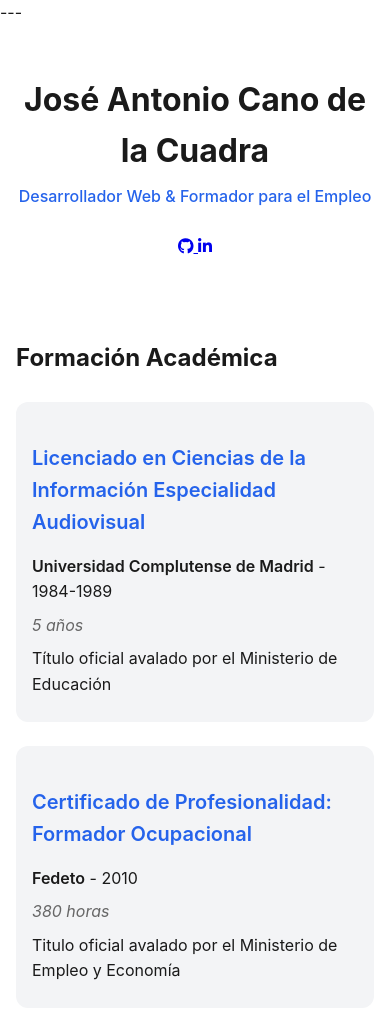
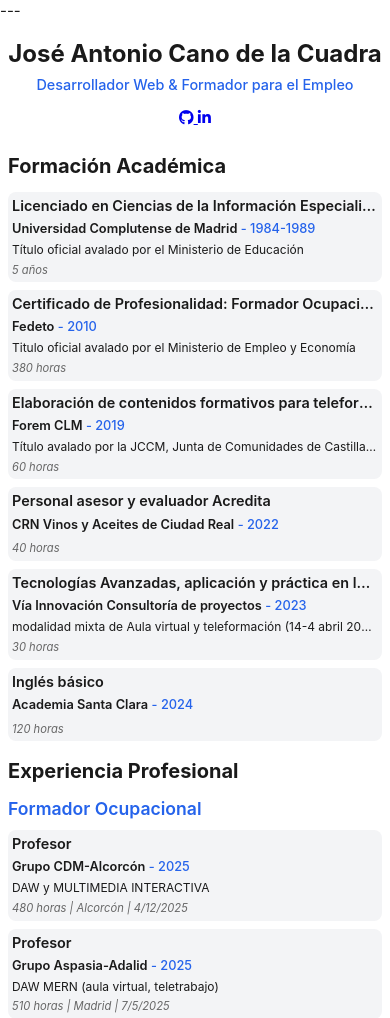
Before and after one commit to canodelacuadra/curriculum, an Astro site: page / in a window 390 px wide. Shown: the top 1018 px of the page. Built offline with nearby package versions, Linux system fonts and the light colour scheme; Astro itself is replaced by a stand-in of ours.

Commit message:
compacto

```diff
--- a/src/data/curriculum.json
+++ b/src/data/curriculum.json
@@ -24,49 +24,48 @@
       "estudios": "Licenciado en Ciencias de la Información Especialidad Audiovisual",
       "institucion": "Universidad Complutense de Madrid",
       "duracion": "5 años",
-      "observaciones": "Título oficial avalado por el Ministerio de Educación"
+      "observaciones": "Título oficial avalado por el Ministerio de Educación",
+      "lugar":"Madrid"
     },
     {
       "fecha": "2010",
       "estudios": "Certificado de Profesionalidad: Formador Ocupacional",
       "institucion": "Fedeto",
       "duracion": "380 horas",
-      "observaciones": "Titulo oficial avalado por el Ministerio de Empleo y Economía"
+      "observaciones": "Titulo oficial avalado por el Ministerio de Empleo y Economía",
+      "lugar":"Toledo"
     },
     {
       "fecha": "2019",
       "estudios": "Elaboración de contenidos formativos para teleformación (E-LEARNING)",
       "institucion": "Forem CLM",
       "duracion": "60 horas",
-      "observaciones": "Título avalado por la JCCM, Junta de Comunidades de Castilla la Mancha"
-    },
-    {
-      "fecha": "2022",
-      "estudios": "Evaluación de los Sistemas de Gestión de Formación Profesional para el Empleo",
-      "institucion": "Vía Innovación Consultoría de proyectos",
-      "duracion": "30 horas",
-      "observaciones": "modalidad mixta de Aula virtual y teleformación (3-28 octubre 2022)"
+      "observaciones": "Título avalado por la JCCM, Junta de Comunidades de Castilla la Mancha",
+      "lugar":"Toledo"
     },
     {
       "fecha": "2022",
       "estudios": "Personal asesor y evaluador Acredita",
       "institucion": "CRN Vinos y Aceites de Ciudad Real",
       "duracion": "40 horas",
-      "observaciones": "modalidad de Aula Virtual"
+      "observaciones": "",
+      "lugar":"Aula Virtual"
     },
     {
       "fecha": "2023",
       "estudios": "Tecnologías Avanzadas, aplicación y práctica en la FPE",
       "institucion": "Vía Innovación Consultoría de proyectos",
       "duracion": "30 horas",
-      "observaciones": "modalidad mixta de Aula virtual y teleformación (14-4 abril 2023)"
+      "observaciones": "modalidad mixta de Aula virtual y teleformación (14-4 abril 2023)",
+      "lugar":"Aula Virtual"
     },
     {
       "fecha": "2024",
       "estudios": "Inglés básico",
       "institucion": "Academia Santa Clara",
       "duracion": "120 horas",
-      "observaciones": ""
+      "observaciones": "",
+      "lugar":"Toledo"
     }
   ],
   "experiencia": {
--- a/src/pages/index.astro
+++ b/src/pages/index.astro
@@ -34,10 +34,10 @@
                 <h2>Formación Académica</h2>
                 {curriculum.formacion.map((item) => (
                     <div class="item">
-                        <h3>{item.estudios}</h3>
-                        <p><strong>{item.institucion}</strong> - {item.fecha}</p>
-                        {item.duracion && <p><em>{item.duracion}</em></p>}
-                        {item.observaciones && <p>{item.observaciones}</p>}
+                        <h4>{item.estudios}</h4>
+                        <p class="empresa-fecha"><strong>{item.institucion}</strong> - {item.fecha}</p>
+                        {item.observaciones && <p class="descripcion">{item.observaciones}</p>}
+                        {item.duracion && <p class="extras">{item.duracion}</p>}
                     </div>
                 ))}
             </section>
@@ -49,12 +49,9 @@
                 {curriculum.experiencia.formadorOcupacional.map((item) => (
                     <div class="item">
                         <h4>{item.cargo}</h4>
-                        <p><strong>{item.empresa}</strong> - {item.fecha}</p>
-                        <p>{item.descripcion}</p>
-                        <p><em>{item.horas} horas</em></p>
-                        {item.lugar && <p><em>{item.lugar}</em></p>}
-                        {item.fechaDetallada && <p><em>{item.fechaDetallada}</em></p>}
-                        {item.observaciones && <p><em>{item.observaciones}</em></p>}
+                        <p class="empresa-fecha"><strong>{item.empresa}</strong> - {item.fecha}</p>
+                        <p class="descripcion">{item.descripcion}</p>
+                        {(item.horas || item.lugar || item.fechaDetallada || item.observaciones) && <p class="extras">{item.horas}{item.horas && ' horas'}{item.horas && (item.lugar || item.fechaDetallada || item.observaciones) && ' | '}{item.lugar}{item.lugar && (item.fechaDetallada || item.observaciones) && ' | '}{item.fechaDetallada}{item.fechaDetallada && item.observaciones && ' | '}{item.observaciones}</p>}
                     </div>
                 ))}
 
@@ -62,9 +59,9 @@
                 {curriculum.experiencia.profesorUniversitario.map((item) => (
                     <div class="item">
                         <h4>{item.cargo}</h4>
-                        <p><strong>{item.empresa}</strong> - {item.fecha}</p>
-                        <p>{item.descripcion}</p>
-                        <p><em>{item.duracion} | {item.observaciones}</em></p>
+                        <p class="empresa-fecha"><strong>{item.empresa}</strong> - {item.fecha}</p>
+                        <p class="descripcion">{item.descripcion}</p>
+                        <p class="extras">{item.duracion} | {item.observaciones}</p>
                     </div>
                 ))}
 
@@ -72,9 +69,9 @@
                 {curriculum.experiencia.desarrolloWeb.map((item) => (
                     <div class="item">
                         <h4>{item.cargo}</h4>
-                        <p><strong>{item.empresa}</strong> - {item.fecha}</p>
-                        <p>{item.descripcion}</p>
-                        <p><em>{item.observaciones}</em></p>
+                        <p class="empresa-fecha"><strong>{item.empresa}</strong> - {item.fecha}</p>
+                        <p class="descripcion">{item.descripcion}</p>
+                        {item.observaciones && <p class="extras">{item.observaciones}</p>}
                     </div>
                 ))}
 
@@ -82,9 +79,9 @@
                 {curriculum.experiencia.disenoGrafico.map((item) => (
                     <div class="item">
                         <h4>{item.cargo}</h4>
-                        <p><strong>{item.empresa}</strong> - {item.fecha}</p>
-                        <p>{item.descripcion}</p>
-                        <p><em>{item.observaciones}</em></p>
+                        <p class="empresa-fecha"><strong>{item.empresa}</strong> - {item.fecha}</p>
+                        <p class="descripcion">{item.descripcion}</p>
+                        {item.observaciones && <p class="extras">{item.observaciones}</p>}
                     </div>
                 ))}
 
@@ -92,9 +89,9 @@
                 {curriculum.experiencia.audiovisual.map((item) => (
                     <div class="item">
                         <h4>{item.cargo}</h4>
-                        <p><strong>{item.empresa}</strong> - {item.fecha}</p>
-                        <p>{item.descripcion}</p>
-                        <p><em>{item.observaciones}</em></p>
+                        <p class="empresa-fecha"><strong>{item.empresa}</strong> - {item.fecha}</p>
+                        <p class="descripcion">{item.descripcion}</p>
+                        {item.observaciones && <p class="extras">{item.observaciones}</p>}
                     </div>
                 ))}
             </section>
@@ -108,7 +105,7 @@
                         <div class="tech-items">
                             {curriculum.tecnologias.desarrolloWeb.lenguajes.map((tech) => (
                                 <div class="tech-item">
-                                    <Icon tech={tech} size="lg" />
+                                    <Icon tech={tech} size="md" />
                                     <span>{tech}</span>
                                 </div>
                             ))}
@@ -121,7 +118,7 @@
                         <div class="tech-items">
                             {curriculum.tecnologias.desarrolloWeb.frameworks.map((tech) => (
                                 <div class="tech-item">
-                                    <Icon tech={tech} size="lg" />
+                                    <Icon tech={tech} size="md" />
                                     <span>{tech}</span>
                                 </div>
                             ))}
@@ -134,7 +131,7 @@
                         <div class="tech-items">
                             {curriculum.tecnologias.desarrolloWeb.herramientas.map((tech) => (
                                 <div class="tech-item">
-                                    <Icon tech={tech} size="lg" />
+                                    <Icon tech={tech} size="md" />
                                     <span>{tech}</span>
                                 </div>
                             ))}
@@ -147,7 +144,7 @@
                         <div class="tech-items">
                             {curriculum.tecnologias.desarrolloWeb.baseDatos.map((tech) => (
                                 <div class="tech-item">
-                                    <Icon tech={tech} size="lg" />
+                                    <Icon tech={tech} size="md" />
                                     <span>{tech}</span>
                                 </div>
                             ))}
@@ -164,7 +161,7 @@
                                 ...curriculum.tecnologias.expresionAudiovisual.video
                             ].map((tech) => (
                                 <div class="tech-item">
-                                    <Icon tech={tech} size="lg" />
+                                    <Icon tech={tech} size="md" />
                                     <span>{tech}</span>
                                 </div>
                             ))}
@@ -180,7 +177,7 @@
                                 ...curriculum.tecnologias.desarrolloWeb.testing
                             ].map((tech) => (
                                 <div class="tech-item">
-                                    <Icon tech={tech} size="lg" />
+                                    <Icon tech={tech} size="md" />
                                     <span>{tech}</span>
                                 </div>
                             ))}
--- a/src/styles/global.css
+++ b/src/styles/global.css
@@ -15,13 +15,13 @@
     --color-accent-hover: #1d4ed8;
     --color-light: #f3f4f6;
     --color-light-hover: #e5e7eb;
-    --spacing-sm: 1rem;
-    --spacing-md: 2rem;
-    --spacing-lg: 3rem;
-    --max-width: 1000px;
+    --spacing-sm: 0.5rem;
+    --spacing-md: 1rem;
+    --spacing-lg: 1.5rem;
+    --max-width: 900px;
     --border-color: #e5e7eb;
-    --border-radius: 12px;
-    --border-radius-sm: 8px;
+    --border-radius: 8px;
+    --border-radius-sm: 6px;
     --transition-fast: 0.2s ease;
     --shadow-sm: 0 1px 2px rgba(0,0,0,0.05);
     --accent-light: #dbeafe;
@@ -30,10 +30,10 @@
 /* Tipografía básica */
 body {
     font-family: 'Inter', -apple-system, BlinkMacSystemFont, 'Segoe UI', Roboto, sans-serif;
-    line-height: 1.6;
+    line-height: 1.4;
     color: var(--color-text);
     background: var(--color-bg);
-    font-size: 16px;
+    font-size: 15px;
 }
 
 /* Layout principal */
@@ -46,20 +46,20 @@
 /* Header */
 header {
     text-align: center;
-    margin-bottom: var(--spacing-lg);
-    padding: var(--spacing-md) 0;
+    margin-bottom: var(--spacing-md);
+    padding: var(--spacing-sm) 0;
 }
 
 header h1 {
-    font-size: 2.5rem;
-    margin-bottom: 0.5rem;
+    font-size: 2rem;
+    margin-bottom: 0.25rem;
     color: var(--color-text);
     font-weight: 700;
 }
 
 header p {
-    font-size: 1.2rem;
-    margin-bottom: 1.5rem;
+    font-size: 1rem;
+    margin-bottom: 0.75rem;
     color: var(--color-accent);
     font-weight: 500;
 }
@@ -89,45 +89,96 @@
 
 /* Secciones */
 section {
-    margin-bottom: var(--spacing-lg);
+    margin-bottom: var(--spacing-md);
 }
 
 section h2 {
-    font-size: 1.8rem;
-    margin-bottom: 1.5rem;
+    font-size: 1.5rem;
+    margin-bottom: 0.75rem;
     color: var(--color-text);
     font-weight: 700;
 }
 
 section h3 {
-    font-size: 1.25rem;
-    margin: 1.5rem 0 1rem 0;
+    font-size: 1.1rem;
+    margin: 0.75rem 0 0.5rem 0;
     color: var(--color-accent);
     font-weight: 600;
 }
 
 section h4 {
-    font-size: 1.1rem;
-    margin-bottom: 0.5rem;
+    font-size: 1rem;
+    margin-bottom: 0.25rem;
     color: var(--color-text);
     font-weight: 600;
 }
 
-/* Items de experiencia/formación */
+/* Items de experiencia/formación - Grid Compacto */
 .item {
-    margin-bottom: 1.5rem;
-    padding: 1.25rem;
+    margin-bottom: 0.5rem;
+    padding: 0.5rem;
     background: var(--color-light);
     border-radius: var(--border-radius);
     transition: all var(--transition-fast);
+    display: grid;
+    grid-template-columns: 1fr 1fr;
+    grid-template-rows: auto auto;
+    gap: 0.25rem;
+    min-height: 60px;
 }
 
 .item:hover {
     background: var(--color-light-hover);
 }
 
-.item p {
-    margin-bottom: 0.5rem;
+.item h4 {
+    grid-column: 1 / 2;
+    grid-row: 1 / 2;
+    margin: 0;
+    font-weight: 600;
+    color: var(--color-text);
+    white-space: nowrap;
+    overflow: hidden;
+    text-overflow: ellipsis;
+    align-self: center;
+}
+
+.item .empresa-fecha {
+    grid-column: 2 / 3;
+    grid-row: 1 / 2;
+    margin: 0;
+    font-weight: 500;
+    color: var(--color-accent);
+    white-space: nowrap;
+    overflow: hidden;
+    text-overflow: ellipsis;
+    align-self: center;
+    text-align: right;
+}
+
+.item .descripcion {
+    grid-column: 1 / 3;
+    grid-row: 2 / 3;
+    margin: 0;
+    color: var(--color-text);
+    font-size: 0.85rem;
+    white-space: nowrap;
+    overflow: hidden;
+    text-overflow: ellipsis;
+    align-self: center;
+}
+
+.item .extras {
+    grid-column: 1 / 3;
+    grid-row: 3 / 4;
+    margin: 0;
+    color: #666;
+    font-size: 0.75rem;
+    font-style: italic;
+    white-space: nowrap;
+    overflow: hidden;
+    text-overflow: ellipsis;
+    align-self: center;
 }
 
 .item strong {
@@ -140,39 +191,54 @@
     font-style: italic;
 }
 
-/* Tecnologías */
-.tech-group {
-    margin-bottom: 2rem;
-    padding: 1.25rem;
+/* Tecnologías - Grid Denso */
+.tech-grid {
+    display: grid;
+    gap: var(--spacing-sm);
+}
+
+.tech-category {
     background: var(--color-light);
     border-radius: var(--border-radius);
+    padding: var(--spacing-sm);
 }
 
-.tech-group h3 {
-    margin-top: 0;
+.tech-category h3 {
+    margin: 0 0 var(--spacing-sm) 0;
     color: var(--color-accent);
     font-weight: 600;
+    font-size: 0.9rem;
 }
 
-.tech-group ul {
-    list-style: none;
-    display: flex;
-    flex-wrap: wrap;
+.tech-items {
+    display: grid;
+    grid-template-columns: repeat(auto-fit, minmax(100px, 1fr));
     gap: 0.5rem;
 }
 
-.tech-group li {
-    background: var(--color-accent);
-    color: white;
-    padding: 0.375rem 0.875rem;
-    border-radius: 20px;
-    font-size: 0.875rem;
-    font-weight: 500;
+.tech-item {
+    display: flex;
+    flex-direction: column;
+    align-items: center;
+    text-align: center;
+    padding: 0.5rem;
+    background: white;
+    border-radius: var(--border-radius-sm);
     transition: all var(--transition-fast);
+    border: 1px solid var(--border-color);
 }
 
-.tech-group li:hover {
-    background: var(--color-accent-hover);
+.tech-item:hover {
+    background: var(--accent-light);
+    border-color: var(--color-accent);
+}
+
+.tech-item span {
+    font-size: 0.75rem;
+    font-weight: 500;
+    color: var(--color-text);
+    margin-top: 0.25rem;
+    line-height: 1.2;
 }
 
 /* Contacto */
@@ -207,49 +273,112 @@
 /* Footer */
 footer {
     text-align: center;
-    padding: var(--spacing-md) 0;
-    margin-top: var(--spacing-lg);
+    padding: var(--spacing-sm) 0;
+    margin-top: var(--spacing-md);
     border-top: 1px solid var(--border-color);
     color: #666;
-    font-size: 0.875rem;
+    font-size: 0.75rem;
 }
 
 /* Responsive */
 @media (max-width: 768px) {
     .container {
-        padding: 1rem;
+        padding: 0.5rem;
     }
 
     header h1 {
-        font-size: 2rem;
+        font-size: 1.75rem;
     }
 
     header p {
-        font-size: 1rem;
+        font-size: 0.9rem;
     }
 
     section h2 {
+        font-size: 1.25rem;
+    }
+
+    .social {
+        gap: 0.25rem;
+    }
+
+    .social a {
+        width: 32px;
+        height: 32px;
+    }
+
+    .tech-items {
+        grid-template-columns: repeat(auto-fit, minmax(80px, 1fr));
+        gap: 0.25rem;
+    }
+
+    .tech-item {
+        padding: 0.25rem;
+    }
+
+    .tech-item span {
+        font-size: 0.65rem;
+    }
+
+    .item {
+        grid-template-columns: 1fr;
+        grid-template-rows: auto auto auto auto;
+        padding: 0.5rem;
+        min-height: auto;
+    }
+
+    .item h4 {
+        grid-column: 1 / 2;
+        grid-row: 1 / 2;
+    }
+
+    .item .empresa-fecha {
+        grid-column: 1 / 2;
+        grid-row: 2 / 3;
+        text-align: left;
+    }
+
+    .item .descripcion {
+        grid-column: 1 / 2;
+        grid-row: 3 / 4;
+    }
+
+    .item .extras {
+        grid-column: 1 / 2;
+        grid-row: 4 / 5;
+    }
+
+    .contact-info p {
+        padding: 0.5rem;
+    }
+}
+
+@media (max-width: 480px) {
+    .tech-items {
+        grid-template-columns: repeat(2, 1fr);
+    }
+
+    header h1 {
         font-size: 1.5rem;
     }
 
-    .social {
-        gap: 0.5rem;
+    .item {
+        padding: 0.25rem;
     }
 
-    .social a {
-        width: 40px;
-        height: 40px;
+    .item h4 {
+        font-size: 0.9rem;
     }
 
-    .tech-group ul {
-        justify-content: center;
+    .item .empresa-fecha {
+        font-size: 0.8rem;
     }
 
-    .item {
-        padding: 1rem;
+    .item .descripcion {
+        font-size: 0.75rem;
     }
 
-    .contact-info p {
-        padding: 1rem;
+    .item .extras {
+        font-size: 0.7rem;
     }
 }
```
